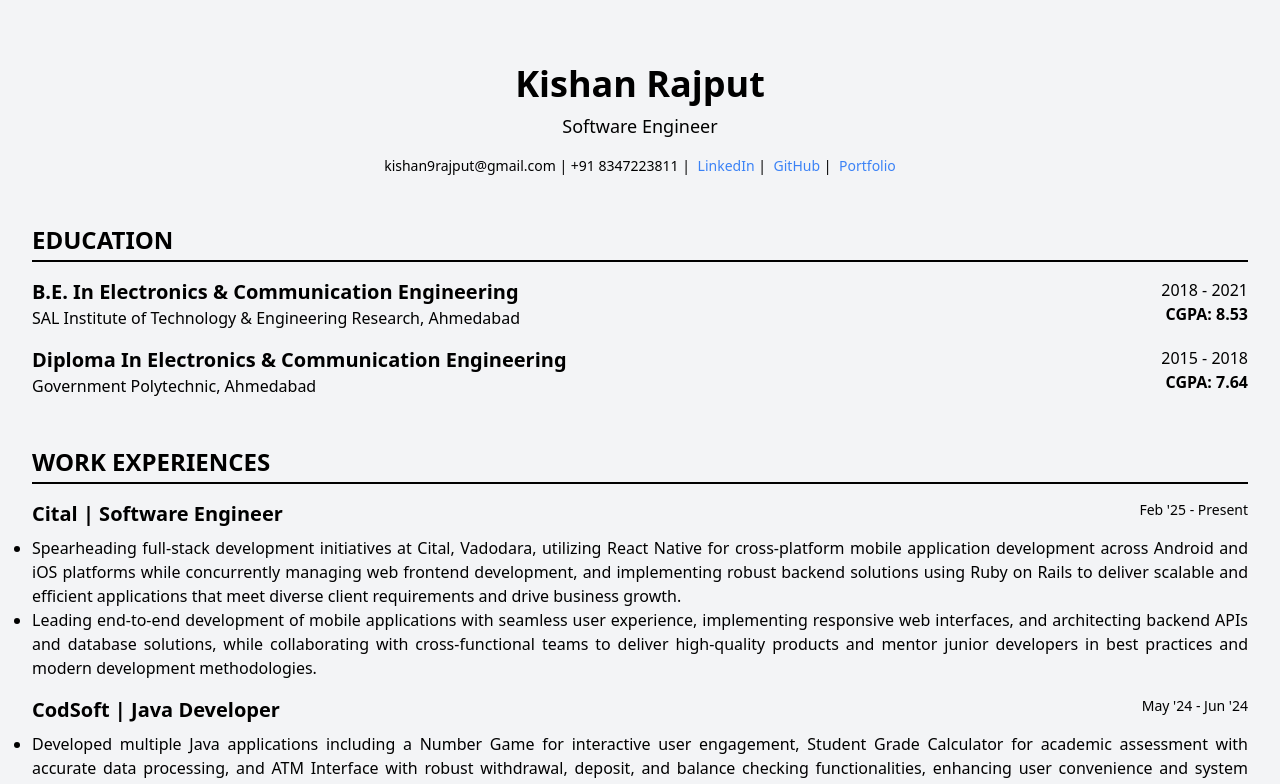
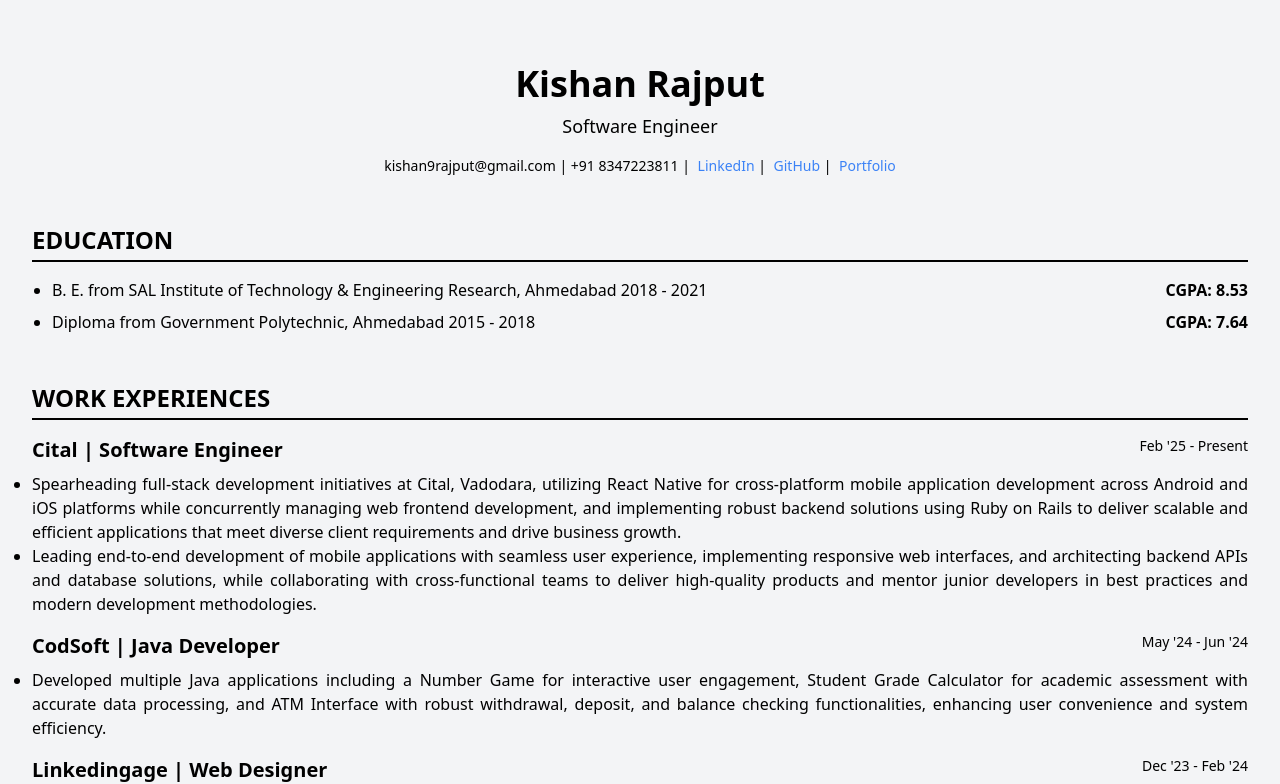
Before and after one commit to kishan04rajput/fullStack, a React (Create React App) app in the folder my-resume/: page / in a window 1280 px wide. Shown: the top 784 px of the page. Built offline with nearby package versions, Linux system fonts and the light colour scheme.

Commit message:
refactor: migrate education section to a list layout and export default component

```diff
--- a/my-resume/src/Components/Education.js
+++ b/my-resume/src/Components/Education.js
@@ -1,3 +1,5 @@
+import React from "react";
+
 export const Education = () => {
   return (
     <div>
@@ -5,35 +7,31 @@ export const Education = () => {
         <h2 className="text-2xl font-bold border-b-2 border-black pb-1">
           EDUCATION
         </h2>
-        <div className="mt-4">
-          <div className="flex justify-between">
-            <div>
-              <h3 className="text-xl font-semibold">
-                B.E. In Electronics & Communication Engineering
-              </h3>
-              <p>SAL Institute of Technology & Engineering Research, Ahmedabad</p>
+        <ul className="list-disc mt-4 pl-5">
+          <li className="mb-2">
+            <div className="flex justify-between items-baseline">
+              <span>
+                B. E. from SAL Institute of Technology & Engineering Research, Ahmedabad 2018 - 2021
+              </span>
+              <span className="font-semibold text-right min-w-max ml-4">
+                CGPA: 8.53
+              </span>
             </div>
-            <div className="text-right">
-              <p>2018 - 2021</p>
-              <p className="font-bold">CGPA: 8.53</p>
+          </li>
+          <li className="mb-2">
+            <div className="flex justify-between items-baseline">
+              <span>
+                Diploma from Government Polytechnic, Ahmedabad 2015 - 2018
+              </span>
+              <span className="font-semibold text-right min-w-max ml-4">
+                CGPA: 7.64
+              </span>
             </div>
-          </div>
-        </div>
-        <div className="mt-4">
-          <div className="flex justify-between">
-            <div>
-              <h3 className="text-xl font-semibold">
-                Diploma In Electronics & Communication Engineering
-              </h3>
-              <p>Government Polytechnic, Ahmedabad</p>
-            </div>
-            <div className="text-right">
-              <p>2015 - 2018</p>
-              <p className="font-bold">CGPA: 7.64</p>
-            </div>
-          </div>
-        </div>
+          </li>
+        </ul>
       </section>
     </div>
   );
 };
+
+export default Education;
```
